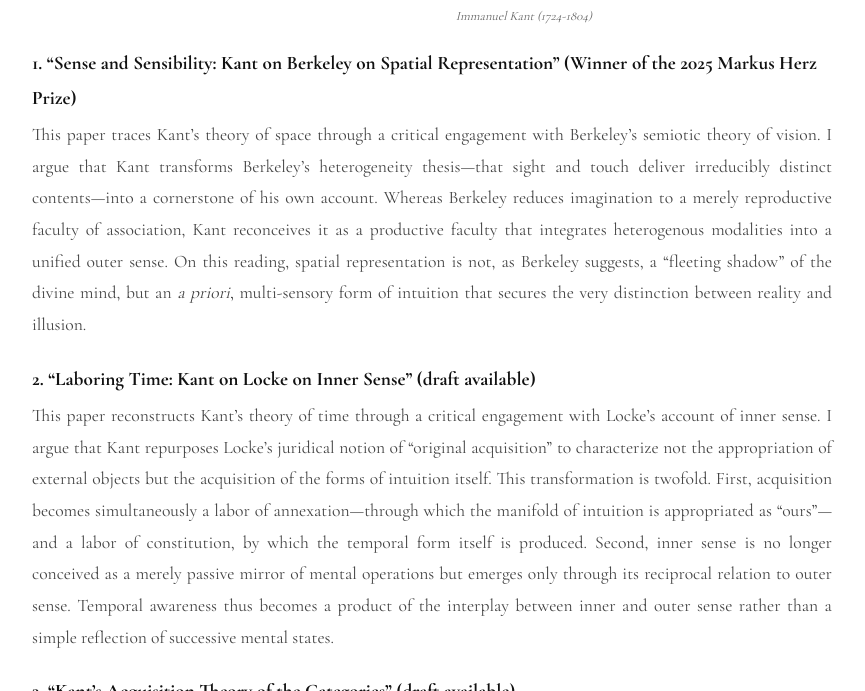
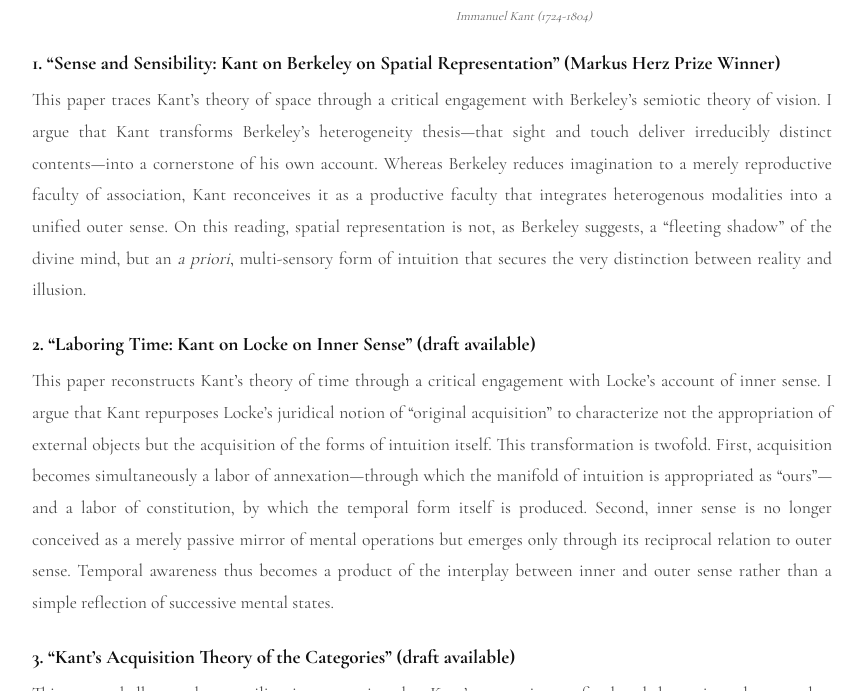
Before and after one commit to aileencluo/aileencluo.github.io, a Jekyll site: the page built from research.md, in a window 1280 px wide and 900 px high, scrolled down 588 px, cut to the strip 209-900 px from the top of the window. Shown: the whole strip, without its empty margins (208-1073 px from the left). Built offline with Jekyll 4.4.1, drawn with Linux system fonts in a browser that asks for light colours.

Commit message:
Update research.md

```diff
--- a/research.md
+++ b/research.md
@@ -16,7 +16,7 @@ title: Research
 <p class="img-credit">Immanuel Kant (1724-1804)</p>
 
 
-<div class="subhead">1. “Sense and Sensibility: Kant on Berkeley on Spatial Representation” (Winner of the 2025 Markus Herz Prize)</div>
+<div class="subhead">1. “Sense and Sensibility: Kant on Berkeley on Spatial Representation” (Markus Herz Prize Winner)</div>
 <p class="subdesc">This paper traces Kant’s theory of space through a critical engagement with Berkeley’s semiotic theory of vision. I argue that Kant transforms Berkeley’s heterogeneity thesis—that sight and touch deliver irreducibly distinct contents—into a cornerstone of his own account. Whereas Berkeley reduces imagination to a merely reproductive faculty of association, Kant reconceives it as a productive faculty that integrates heterogenous modalities into a unified outer sense. On this reading, spatial representation is not, as Berkeley suggests, a “fleeting shadow” of the divine mind, but an <em>a priori</em>, multi-sensory form of intuition that secures the very distinction between reality and illusion.</p>
 
 <div class="subhead">2. “Laboring Time: Kant on Locke on Inner Sense” (draft available)</div>
```
